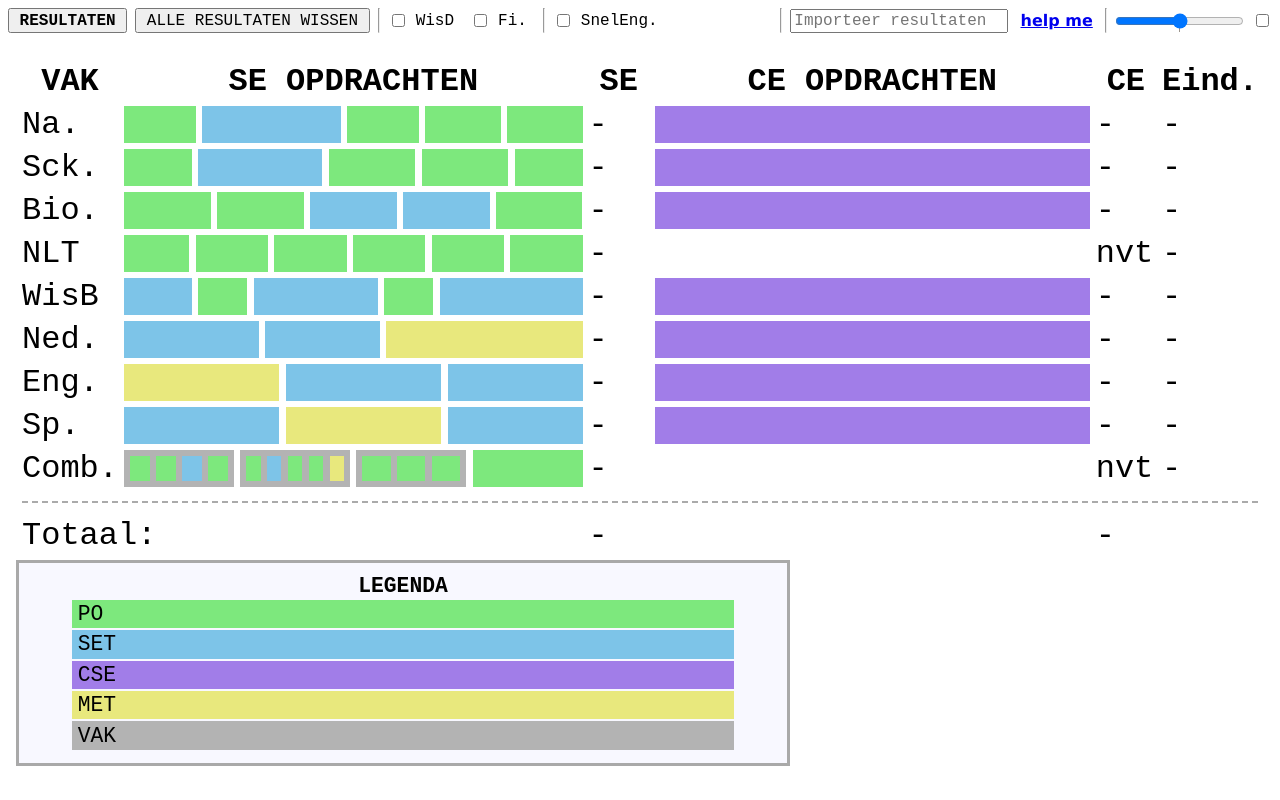
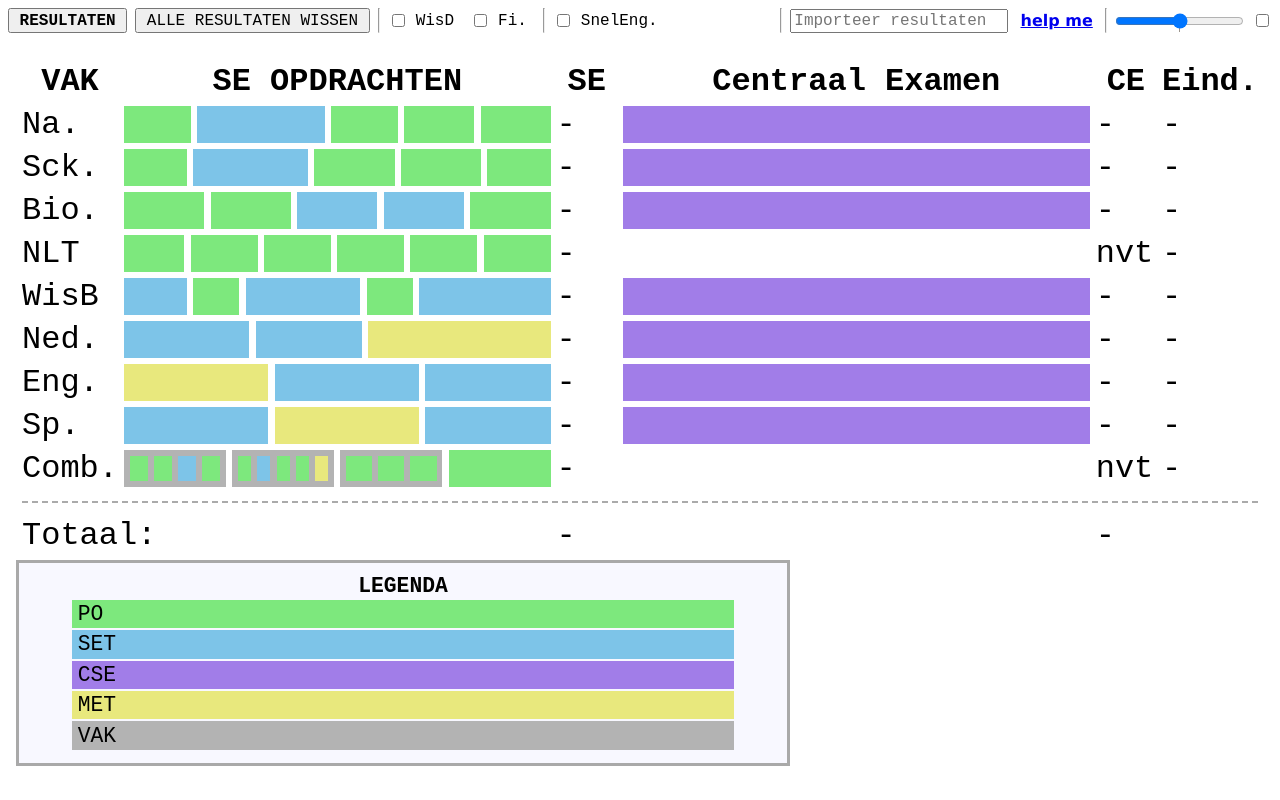
Before and after one commit to Wouterr0/cijfer-vis, a Vue app: page / in a window 1280 px wide. Built offline with nearby package versions, Linux system fonts and the light colour scheme.

Commit message:
small changes

```diff
--- a/src/components/AssignmentProps.vue
+++ b/src/components/AssignmentProps.vue
@@ -12,7 +12,6 @@
         key_="naam"
         >{{ assignment.fullname }}</AssignmentProp
     >
-    <!-- TODO: also display weight per subject -->
     <AssignmentProp key_="weging per cijfer">{{
         nl_num(subjectWeight(assignment) * 100, undefined, 4) + '%'
     }}</AssignmentProp>
@@ -20,6 +19,10 @@
     <AssignmentProp key_="weging diplomacijfer">{{
         nl_num(totalWeight(assignment) * 100, undefined, 4) + '%'
     }}</AssignmentProp>
+    <AssignmentProp v-if="assignment.weight" key_="weging">{{
+        nl_num(assignment.weight)
+    }}</AssignmentProp>
+
     <template v-if="['PO', 'MET', 'SET'].includes(assignment.type)">
         <AssignmentProp key_="leerjaar">{{ assignment.year }}</AssignmentProp>
         <AssignmentProp key_="periode">{{ assignment.period }}</AssignmentProp>
--- a/src/components/Header.vue
+++ b/src/components/Header.vue
@@ -2,7 +2,7 @@
     <th class="small-row">VAK</th>
     <th>SE OPDRACHTEN</th>
     <th v-if="showResults" class="small-row">SE</th>
-    <th>CE OPDRACHTEN</th>
+    <th>Centraal Examen</th>
     <th v-if="showResults" class="small-row">CE</th>
     <th v-if="showResults" class="small-row">Eind.</th>
 </template>
```
